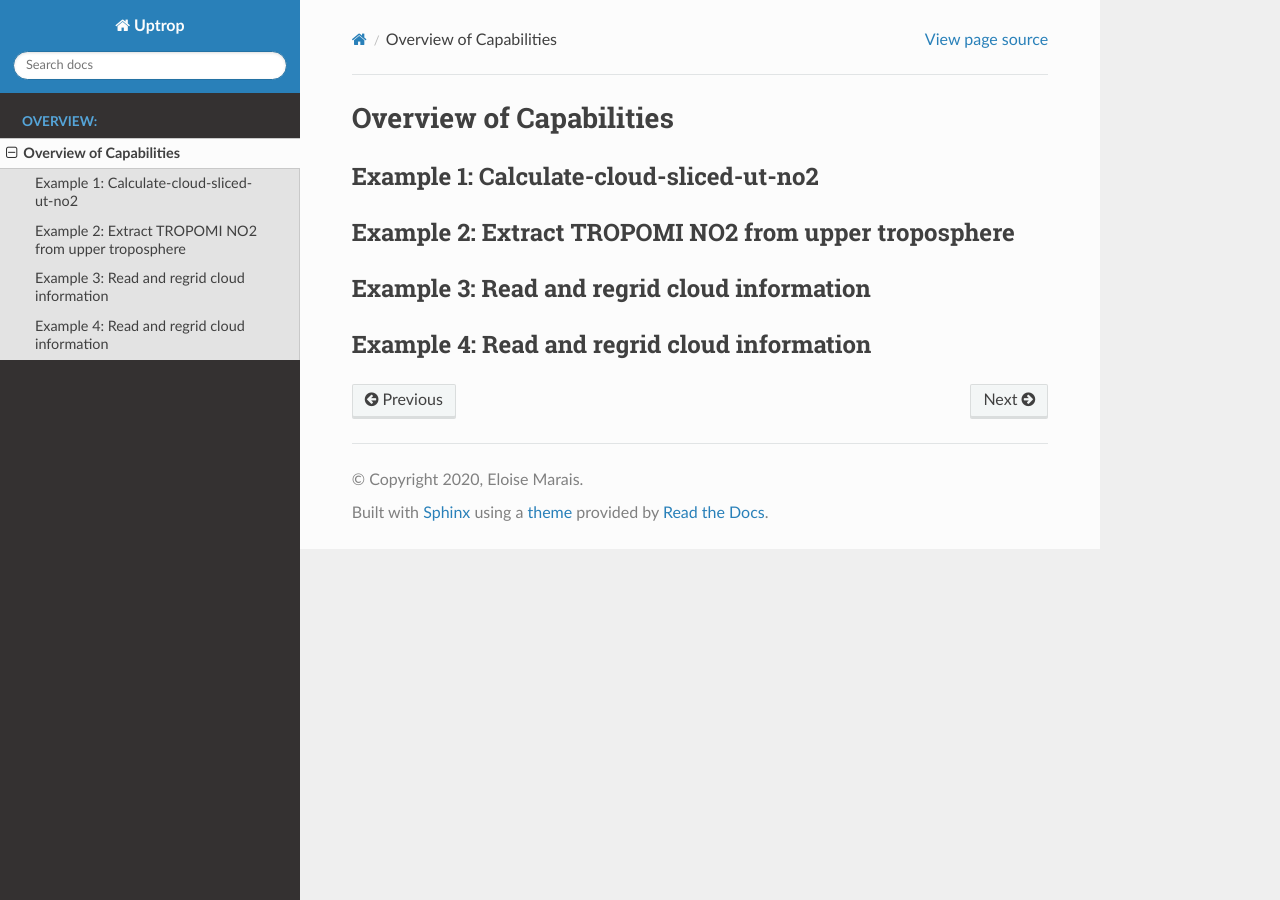
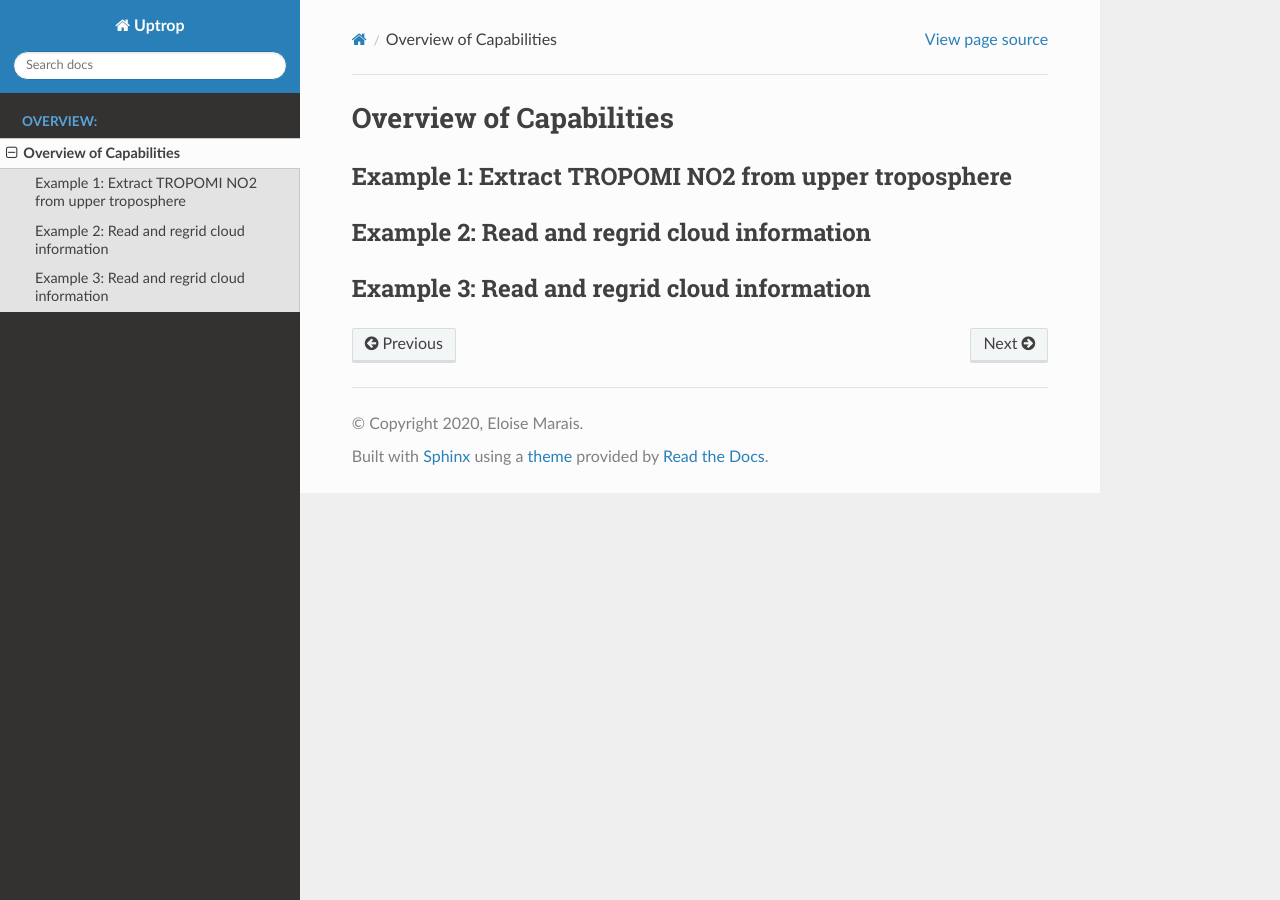
Before and after one commit to eamarais/erc-uptrop, a Sphinx documentation site: the page built from docs/source/Overview-of-Capabilities.rst, in a window 1280 px wide. Built offline with Sphinx 7.4.7 and the Read the Docs theme 2.0.0, drawn with Linux system fonts in a browser that asks for light colours; pages that are not in the unit, such as notebooks, are missing from menus.

Commit message:
Update Overview-of-Capabilities.rst

```diff
--- a/docs/source/Overview-of-Capabilities.rst
+++ b/docs/source/Overview-of-Capabilities.rst
@@ -1,14 +1,11 @@
 Overview of Capabilities
 ============================
 
-Example 1: Calculate-cloud-sliced-ut-no2
+Example 1: Extract TROPOMI NO2 from upper troposphere
 ------------------
 
-Example 2: Extract TROPOMI NO2 from upper troposphere
+Example 2: Read and regrid cloud information
 ------------------
 
 Example 3: Read and regrid cloud information
 ------------------
-
-Example 4: Read and regrid cloud information
-------------------
```
